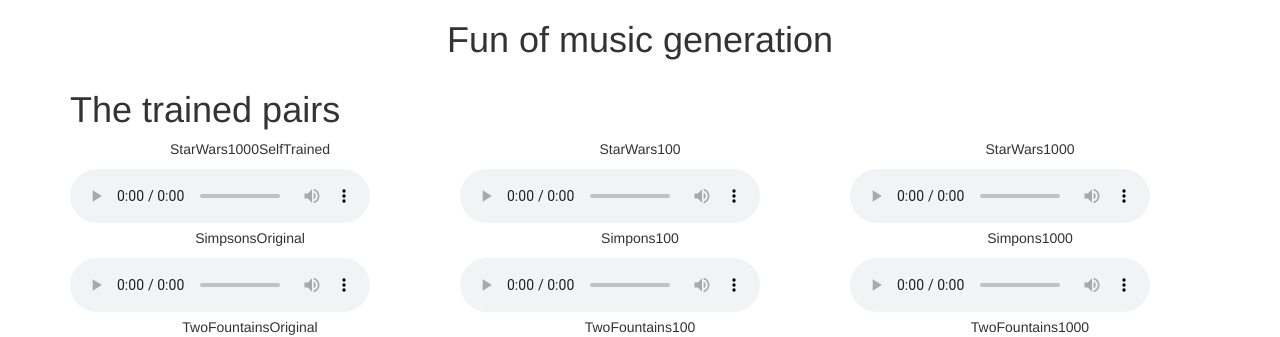
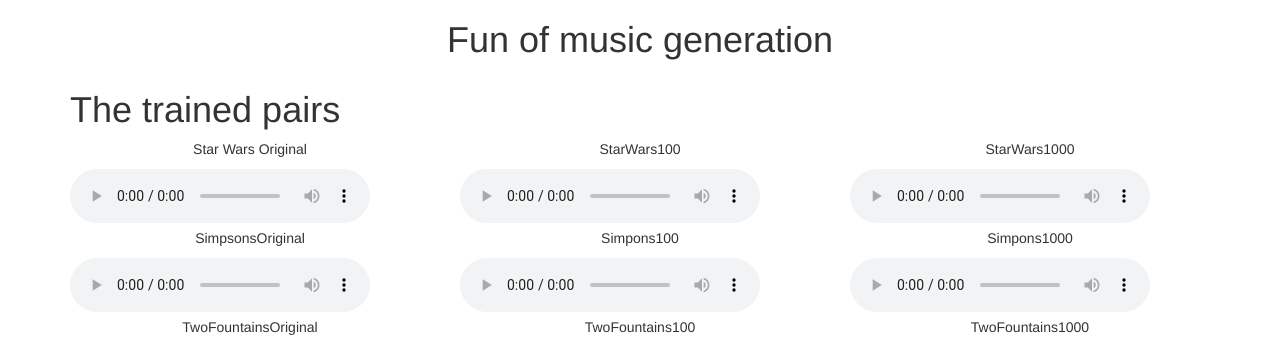
Before and after one commit to yongjinjiang/music_generation, a Flask app: page / in a window 1280 px wide. Shown: the top 337 px of the page. Run offline with Flask 2, Linux system fonts and the light colour scheme; some libraries are stand-ins or nearby versions.

Commit message:
changed starwars

```diff
--- a/templates/index.html
+++ b/templates/index.html
@@ -41,7 +41,7 @@
         <div class="row">
 
           <div class="col-md-4">
-              <center> <p>StarWars1000SelfTrained</p></center>
+              <center> <p>Star Wars Original</p></center>
             <audio controls>
                     <source src="../static/StarWarsOriginal.mp3" type="audio/mpeg">
                         Your browser does not support the audio element.
```
